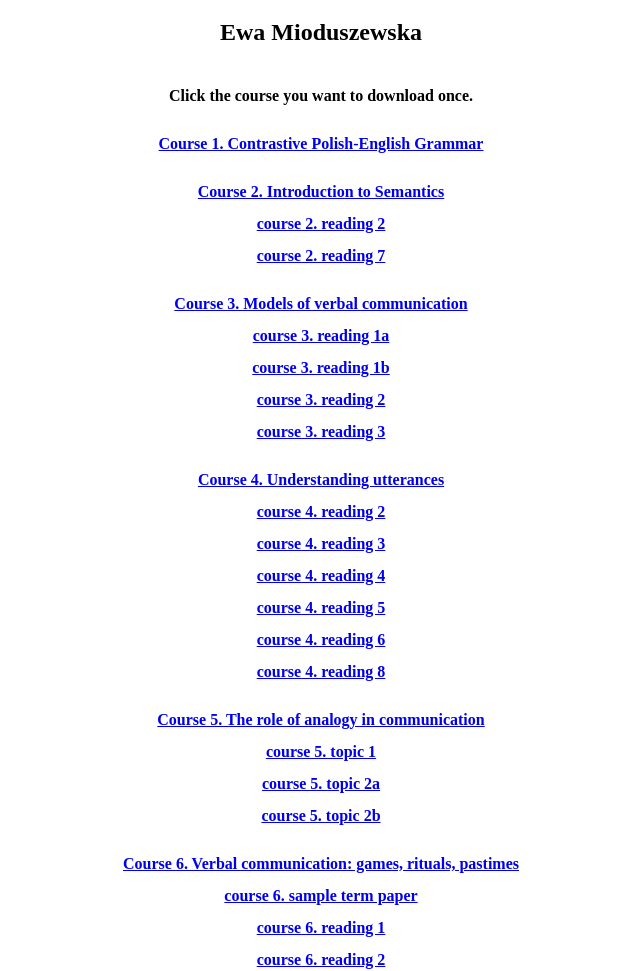
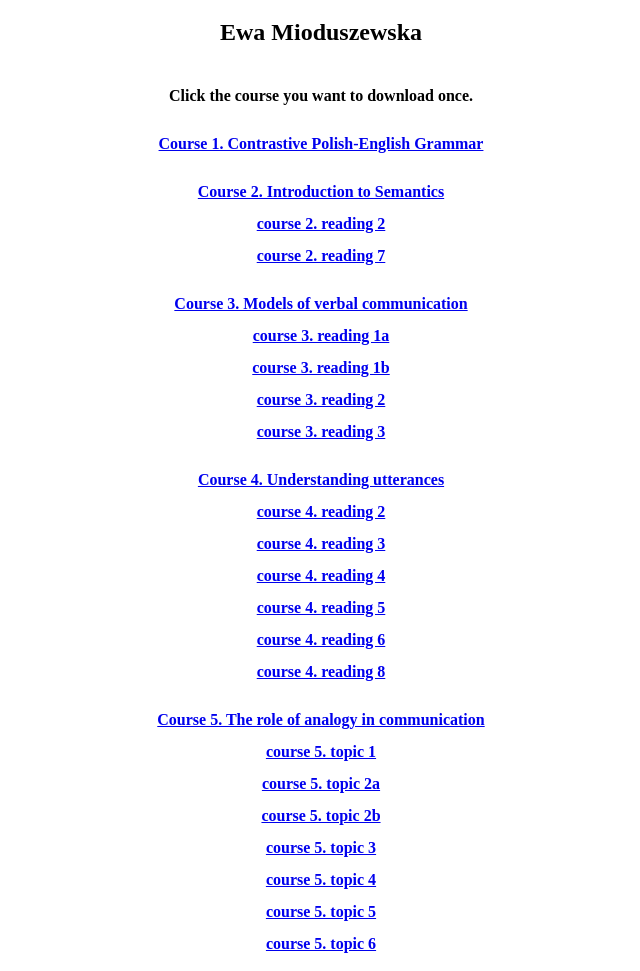
Before and after one commit to ewamioduszewskacrawford/ewamioduszewskacrawford, a plain HTML site: page courses/index.html in a window 1280 px wide. Shown: the top 971 px of the page, without its empty margins (319-959 px from the left). Drawn offline with Linux system fonts and the light colour scheme.

Commit message:
Update index.html

```diff
--- a/courses/index.html
+++ b/courses/index.html
@@ -63,6 +63,14 @@ Click the course you want to download once.
 <br/>
 <a href="course5Topic2b.doc">course 5. topic 2b</a>
 <br/>
+<a href="course5Topic3.doc">course 5. topic 3</a>
+<br/>
+<a href="course5Topic4.doc">course 5. topic 4</a>
+<br/>
+<a href="course5Topic5.doc">course 5. topic 5</a>
+<br/>
+<a href="course5Topic6.doc">course 5. topic 6</a>
+<br/>
 </p>
 <p>
 <a href="course6.doc">Course 6. Verbal communication: games, rituals, pastimes</a>
```
